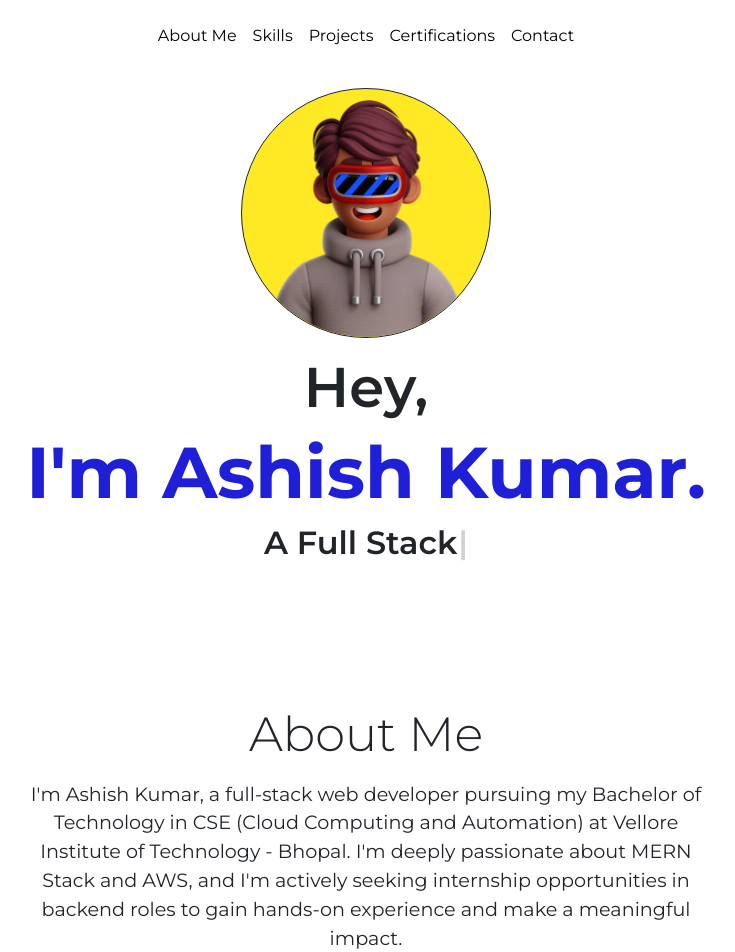
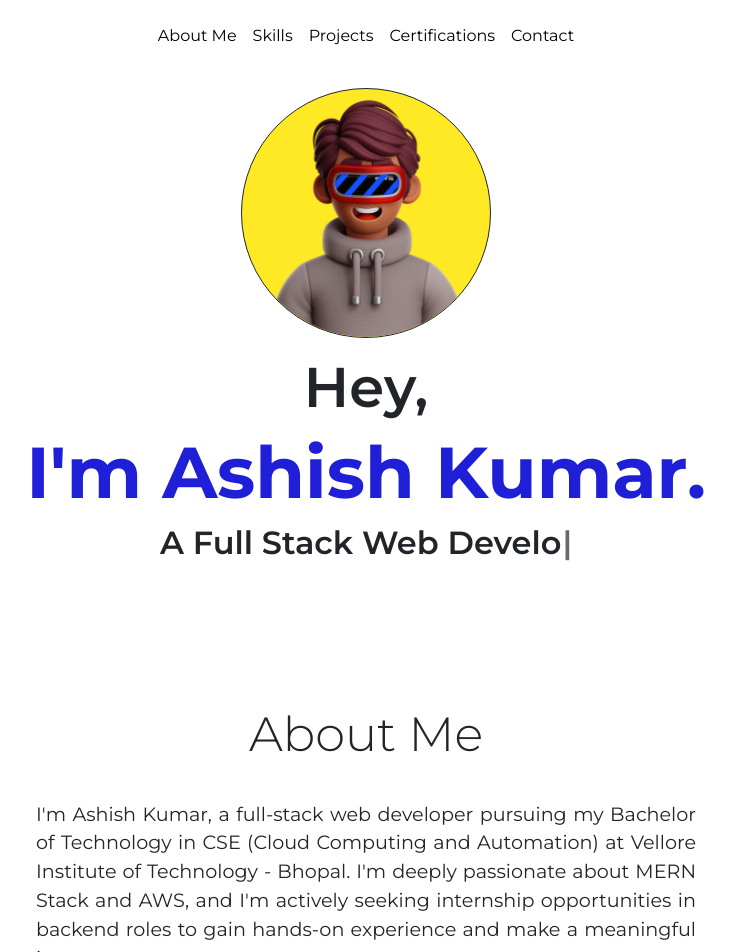
Before and after one commit to Ashish4793/my-portfolio, a React (Create React App) app: page / in a window 1280 px wide. Shown: the top 952 px of the page, without its empty margins (274-1009 px from the left). Built offline with nearby package versions, Linux system fonts and the light colour scheme; the HTML template or start-up script is replaced by a standard one.

Commit message:
about me text-align change

```diff
--- a/src/App.css
+++ b/src/App.css
@@ -29,6 +29,8 @@
 .about{
   margin-top: 1rem;
   font-size: 1.2rem;
+  text-align: justify;
+  padding: 20px;
 }
 
 .mail{
--- a/src/App.jsx
+++ b/src/App.jsx
@@ -47,11 +47,12 @@ function App() {
 <li>Users can book seats on different routes.</li>
   <li>Users can manage and cancel thier bookings.</li>
   <li>Fully working payment gateway integration.</li>
-  <li>User authentication using Local(username + password) and Google-OAuth Strategy.</li>
+  <li>User authentication using Local (username + password) and Google-OAuth Strategy.</li>
   <li>Seats are blocked to avoid same seat bookings. Incase the payment fails or user drops the booking seats are released after 10 mins.</li>
   <li>E-Mail functionalities to send booking confirmations. </li>
-  <li>Fully working payment gateway integration.</li>
-  <li>Hosted on AWS EC2 and AWS S3 is used to store invoices.</li>
+  <li>Cron jobs to update data real time</li>
+  <li>AWS S3 is used to store and retrieve invoices</li>
+  <li>Hosted on AWS EC2.</li>
 </ul>
 <a target='_blank' rel='noreferrer' style={{color : 'black'}} href="https://eazybus.site">Website Link 🔗</a>
       </div>
@@ -143,7 +144,7 @@ function App() {
           <h1 className='display-2 head2'>I'm Ashish Kumar.</h1>
           <h2 className='typewriter'><Typewriter
   options={{
-    strings: ['A Full Stack Developer', 'A Cloud Enthusiast'],
+    strings: ['A Full Stack Web Developer', 'A Cloud Enthusiast'],
     autoStart: true,
     loop: true,
   }}
@@ -154,7 +155,7 @@ function App() {
       <section id='about-me'>
         <div data-aos='fade-up' className='container'>
           <h3 className='display-5 mb-3'>About Me</h3>
-          <p className='about text-center'>
+          <p className='about'>
             I'm Ashish Kumar, a full-stack web developer pursuing my Bachelor of Technology in CSE (Cloud Computing and Automation) at Vellore Institute of Technology - Bhopal. I'm deeply passionate about MERN Stack and AWS, and I'm actively seeking internship opportunities in backend roles to gain hands-on experience and make a meaningful impact.
           </p>
         </div>
```
